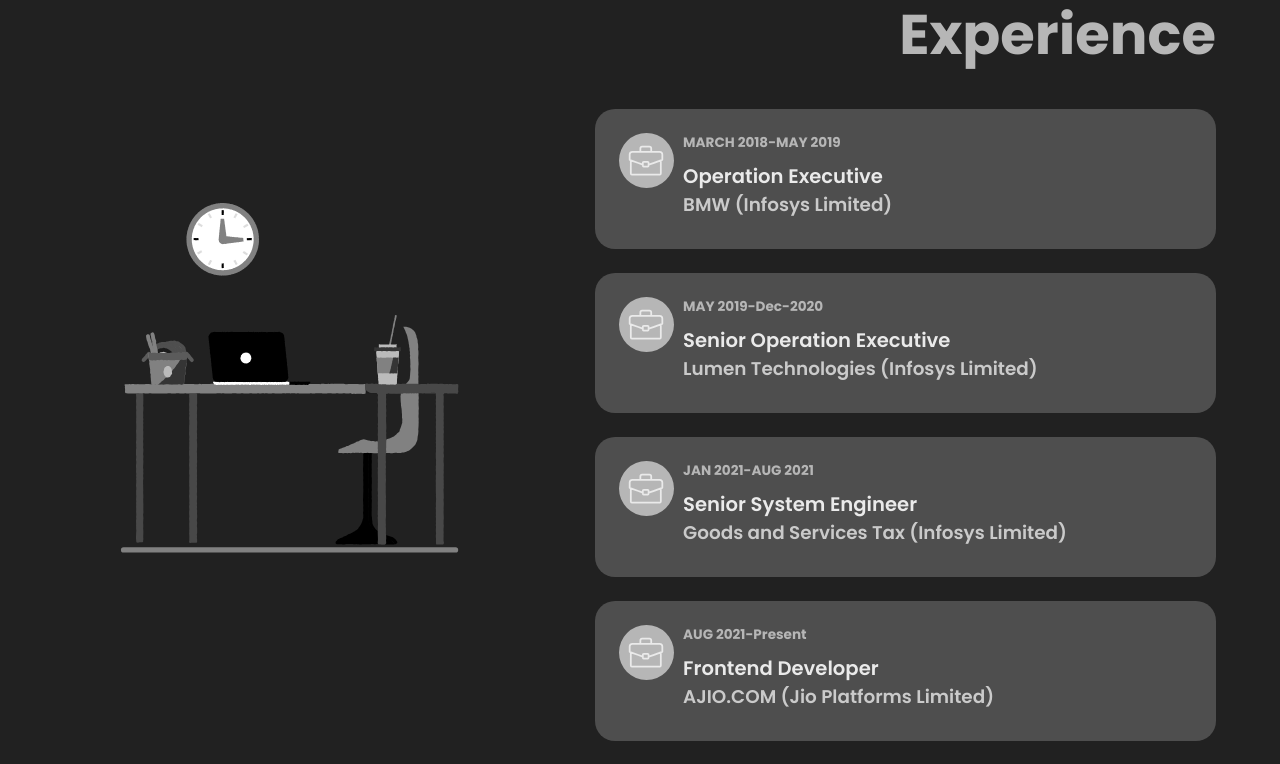
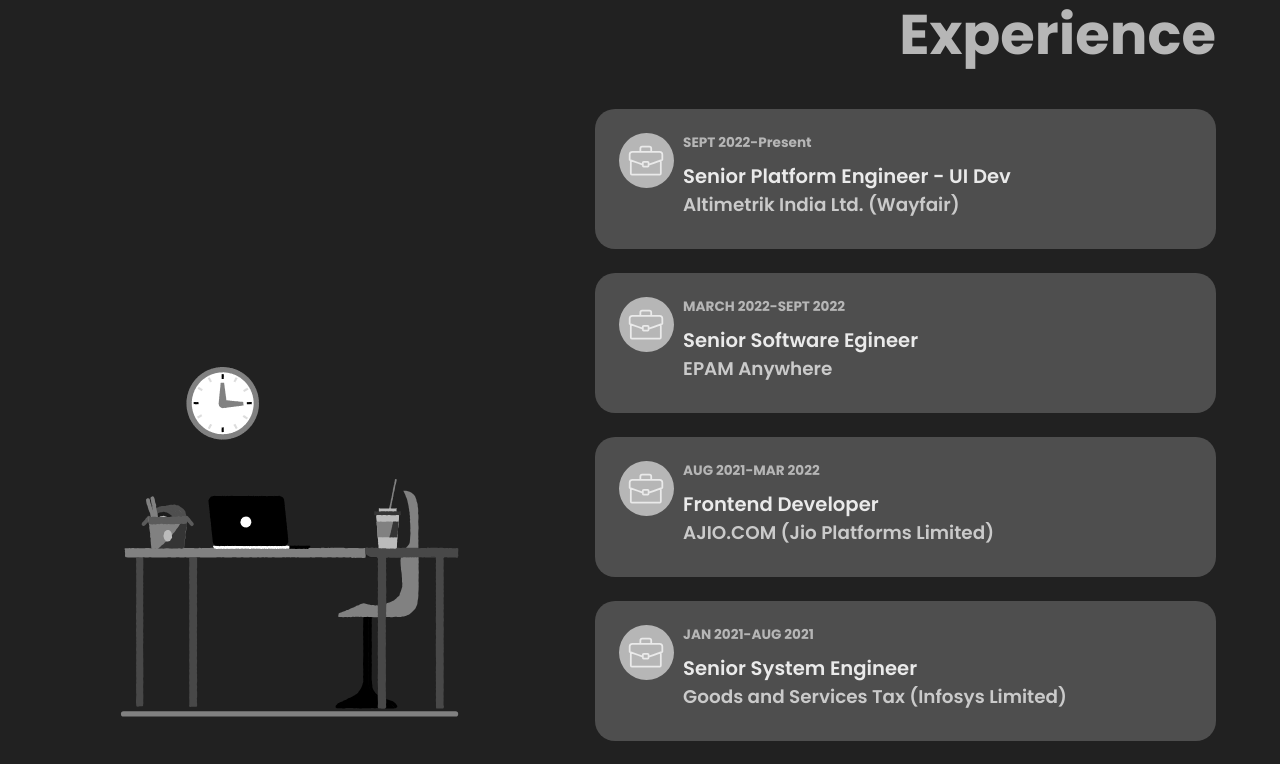
Before and after one commit to pankajpj07/portfolio_2022, a React (Create React App) app: page / in a window 1280 px wide. Shown: the part 840-1604 px from the top of the page. Built offline with nearby package versions, Linux system fonts and the light colour scheme; a web font is replaced by a local one.

Commit message:
updated resume and experience

```diff
--- a/src/data/experienceData.js
+++ b/src/data/experienceData.js
@@ -1,30 +1,44 @@
 export const experienceData = [
   {
     id: 1,
-    company: "BMW (Infosys Limited)",
-    jobtitle: "Operation Executive",
-    startYear: "MARCH 2018",
-    endYear: "MAY 2019",
+    company: "Altimetrik India Ltd. (Wayfair)",
+    jobtitle: "Senior Platform Engineer - UI Dev",
+    startYear: "SEPT 2022",
+    endYear: "Present",
   },
   {
     id: 2,
-    company: "Lumen Technologies (Infosys Limited)",
-    jobtitle: "Senior Operation Executive",
-    startYear: "MAY 2019",
-    endYear: "Dec-2020",
+    company: "EPAM Anywhere",
+    jobtitle: "Senior Software Egineer",
+    startYear: "MARCH 2022",
+    endYear: "SEPT 2022",
   },
   {
     id: 3,
+    company: "AJIO.COM (Jio Platforms Limited)",
+    jobtitle: "Frontend Developer",
+    startYear: "AUG 2021",
+    endYear: "MAR 2022",
+  },
+  {
+    id: 4,
     company: "Goods and Services Tax (Infosys Limited)",
     jobtitle: "Senior System Engineer",
     startYear: "JAN 2021",
     endYear: "AUG 2021",
   },
   {
-    id: 4,
-    company: "AJIO.COM (Jio Platforms Limited)",
-    jobtitle: "Frontend Developer",
-    startYear: "AUG 2021",
-    endYear: "Present",
+    id: 5,
+    company: "Lumen Technologies (Infosys Limited)",
+    jobtitle: "Senior Operation Executive",
+    startYear: "MAY 2019",
+    endYear: "DEC 2020",
+  },
+  {
+    id: 6,
+    company: "BMW (Infosys Limited)",
+    jobtitle: "Operation Executive",
+    startYear: "MARCH 2018",
+    endYear: "MAY 2019",
   },
 ];
```
Also changed, not shown: 2 other files (tests, documents, lock files or other folders).
